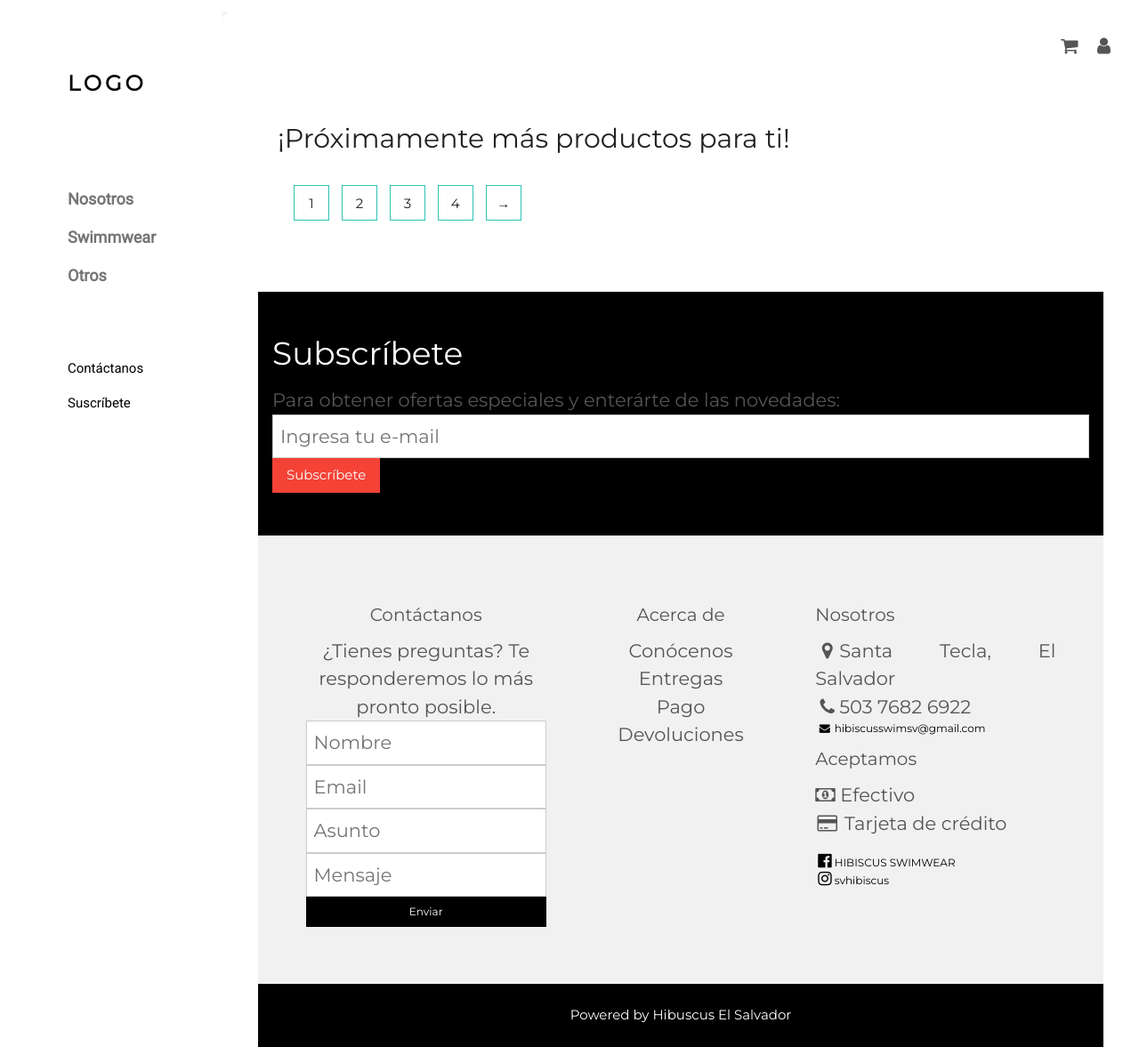
After one commit to fadiaz4/ProyectoFinalManganeso, a Flask app: page /swimmwear2 in a window 1280 px wide. The commit adds this page. Shown: the whole page at 89% size. Run offline with Flask 2, Linux system fonts and the light colour scheme.

Commit message:
cambiosVane

```diff
--- a/app.py
+++ b/app.py
@@ -43,5 +43,10 @@ def checkout():
     return render_template("checkout.html")
 
 
+@app.route("/swimmwear2")
+def swimmwear2():
+    return render_template("swimmwear2.html")
+
+
 if __name__ == "__main__":
     app.run(debug=True)
--- a/static/main.css
+++ b/static/main.css
@@ -419,7 +419,8 @@ h3 {
 /* ---- all products page----*/
 
 .small-container h2 {
-  margin: auto;
+  margin-bottom: -2%;
+  margin-left: 20%;
   color: #222222;
 }
 
--- /dev/null
+++ b/templates/swimmwear2.html
@@ -0,0 +1,195 @@
+<!DOCTYPE html>
+<html>
+
+<head>
+    <meta charset="UTF-8">
+    <meta name="viewport" content="width=device-width, initial-scale=1.0">
+    <title>Hibiscus El Salvador</title>
+    <link rel="stylesheet" href="/static/main.css" />
+    <link <link rel="preconnect" href="https://fonts.gstatic.com">
+    <link href="https://fonts.googleapis.com/css2?family=Poppins:wght@300;400;500;600;700&display=swap"
+        rel="stylesheet">>
+    <link rel="stylesheet" href="https://stackpath.bootstrapcdn.com/font-awesome/4.7.0/css/font-awesome.min.css">
+    <link rel="stylesheet" href="https://www.w3schools.com/w3css/4/w3.css">
+    <link rel="stylesheet" href="https://fonts.googleapis.com/css?family=Roboto">
+    <link rel="stylesheet" href="https://fonts.googleapis.com/css?family=Montserrat">
+    <link rel="stylesheet" href="https://cdnjs.cloudflare.com/ajax/libs/font-awesome/4.7.0/css/font-awesome.min.css">
+    <link href="https://unpkg.com/ionicons@4.5.10-0/dist/css/ionicons.min.css" rel="stylesheet">
+    <style>
+        .w3-sidebar a {
+            font-family: "Roboto", sans-serif
+        }
+
+        body,
+        h1,
+        h2,
+        h3,
+        h4,
+        h5,
+        h6,
+        .w3-wide {
+            font-family: "Montserrat", sans-serif;
+        }
+    </style>
+</head>
+
+<body class="w3-content" style="max-width:1200px">
+
+    <!-- Sidebar -->
+    <nav class="w3-sidebar w3-bar-block w3-white w3-collapse w3-top" style="z-index:3;width:250px" id="mySidebar">
+        <div class="w3-container w3-display-container w3-padding-16">
+            <i onclick="w3_close()" class="fa fa-remove w3-hide-large w3-button w3-display-topright"></i>
+            <h3 class="w3-wide"><b>LOGO</b></h3>
+        </div>
+        <div class="w3-padding-64 w3-large w3-text-grey" style="font-weight:bold">
+            <a href="./#Conócenos" class="w3-bar-item w3-button">Nosotros</a>
+            <a href="{{url_for('swimmwear')}}" class="w3-bar-item w3-button">Swimmwear</a>
+            <a href="{{url_for('otros')}}" class="w3-bar-item w3-button">Otros</a>
+        </div>
+        <a href="#footer" class="w3-bar-item w3-button w3-padding">Contáctanos</a>
+        <a href="javascript:void(0)" class="w3-bar-item w3-button w3-padding"
+            onclick="document.getElementById('newsletter').style.display='block'">Suscríbete</a>
+    </nav>
+
+    <!-- Menú de arriba en pantallas pequeñas -->
+    <header class="w3-bar w3-top w3-hide-large w3-black w3-xlarge">
+        <div class="w3-bar-item w3-padding-24 w3-wide">LOGO</div>
+        <a href="javascript:void(0)" class="w3-bar-item w3-button w3-padding-24 w3-right" onclick="w3_open()"><i
+                class="fa fa-bars"></i></a>
+    </header>
+
+    <!-- Abriendo la sidebar en pantallas pequeñas-->
+    <div class="w3-overlay w3-hide-large" onclick="w3_close()" style="cursor:pointer" title="close side menu"
+        id="myOverlay"></div>
+
+    <!-- Contenido de la página -->
+    <div class="w3-main" style="margin-left:250px">
+
+        <!-- Lanzar contenido en pantallas pequeñas -->
+        <div class="w3-hide-large" style="margin-top:83px"></div>
+
+        <!-- Encabezado superior -->
+        <!-- Encabezado superior -->
+        <header class="w3-container w3-xlarge">
+            <div class="nav">
+                <a href="./" target="_blank">Hibiscus El Salvador</a>
+                <div id="headerM">
+                    <p class="w3-right">
+                        <a href="{{url_for('cart')}}"><i class="fa fa-shopping-cart w3-margin-right"></i></a>
+                        <a href="{{url_for('login')}}"><i class="fa fa-user w3-margin-right"></i></a>
+                    </p>
+                </div>
+            </div>
+        </header>
+
+        <!-- Sección de trajes de baño -->
+        <div class="small-container">
+            <div class="row row-2">
+                <h2>¡Próximamente más productos para ti!</h2>
+            </div>
+
+            <!---numero de aparte de abajo de página-->
+            <div class="page-btn">
+                <a href="swimmwear">
+                    <span>1</span>
+                </a>
+                <a href="swimmwear2">
+                    <span>2</span>
+                </a>
+                <a href="swimmwear2">
+                    <span>3</span>
+                </a>
+                <a href="swimmwear2">
+                    <span>4</span>
+                </a>
+                <a href="swimmwear2">
+                    <span>&#8594</span>
+                </a>
+            </div>
+        </div>
+
+
+
+        <!-- Sección de suscripción -->
+        <div class="w3-container w3-black w3-padding-32">
+            <h1>Subscríbete</h1>
+            <p>Para obtener ofertas especiales y enterárte de las novedades:</p>
+            <p><input class="w3-input w3-border" type="text" placeholder="Ingresa tu e-mail" style="width:100%"></p>
+            <button type="button" class="w3-button w3-red w3-margin-bottom">Subscríbete</button>
+        </div>
+        <!-- Pie de página -->
+        <footer class="w3-padding-64 w3-light-grey w3-small w3-center" id="footer">
+            <div class="w3-row-padding">
+                <div class="w3-col s4">
+                    <h4>Contáctanos</h4>
+                    <p>¿Tienes preguntas? Te responderemos lo más pronto posible.</p>
+                    <form action="/action_page.php" target="_blank">
+                        <p><input class="w3-input w3-border" type="text" placeholder="Nombre" name="Nombre" required>
+                        </p>
+                        <p><input class="w3-input w3-border" type="text" placeholder="Email" name="Email" required></p>
+                        <p><input class="w3-input w3-border" type="text" placeholder="Asunto" name="Asunto" required>
+                        </p>
+                        <p><input class="w3-input w3-border" type="text" placeholder="Mensaje" name="Mensaje" required>
+                        </p>
+                        <button type="submit" class="w3-button w3-block w3-black">Enviar</button>
+                    </form>
+                </div>
+
+                <div class="w3-col s4">
+                    <h4>Acerca de</h4>
+                    <p><a href="./Conócenos">Conócenos</a></p>
+                    <p><a href="./#Entregas">Entregas</a></p>
+                    <p><a href="./#Pago">Pago</a></p>
+                    <p><a href="./#Devoluciones">Devoluciones</a></p>
+                </div>
+
+                <div class="w3-col s4 w3-justify">
+                    <h4>Nosotros</h4>
+                    <p><i class="fa fa-fw fa-map-marker"></i>Santa Tecla, El Salvador</p>
+                    <p><i class="fa fa-fw fa-phone"></i>503 7682 6922</p>
+                    <a href="mailto:hibiscusswimsv@gmail.com"><i class="fa fa-fw fa-envelope"></i>
+                        hibiscusswimsv@gmail.com</a>
+                    <h4>Aceptamos</h4>
+                    <p><i class="fa fa-money aria-hidden=true"></i> Efectivo</p>
+                    <p><i class="fa fa-fw fa-credit-card"></i> Tarjeta de crédito</p>
+                    <br>
+                    <a href="https://www.facebook.com/svhibiscus" target="_blank"><i
+                            class="fa fa-facebook-official w3-hover-opacity w3-large"></i> HIBISCUS
+                        SWIMWEAR</a>
+                    <br>
+                    <a href="https://www.instagram.com/svhibiscus/" target="_blank"><i
+                            class="fa fa-instagram w3-hover-opacity w3-large"></i> svhibiscus
+
+                    </a>
+                </div>
+            </div>
+        </footer>
+
+        <div class="w3-black w3-center w3-padding-24">Powered by Hibuscus El Salvador</a></div>
+
+        <!-- Contenido del final de la página -->
+    </div>
+
+    <!-- Suscripción -->
+    <div id="newsletter" class="w3-modal">
+        <div class="w3-modal-content w3-animate-zoom" style="padding:32px">
+            <div class="w3-container w3-white w3-center">
+                <i onclick="document.getElementById('newsletter').style.display='none'"
+                    class="fa fa-remove w3-right w3-button w3-transparent w3-xxlarge"></i>
+                <h2 class="w3-wide">SUSCRÍBETE</h2>
+                <p>Únete a nuestra lista de correo para recibir actualizaciones sobre nuevas colecciones y ofertas
+                    especiales.
+                </p>
+                <p><input class="w3-input w3-border" type="text" placeholder="Enter e-mail"></p>
+                <button type="button" class="w3-button w3-padding-large w3-red w3-margin-bottom"
+                    onclick="document.getElementById('newsletter').style.display='none'">Subscribe</button>
+            </div>
+        </div>
+    </div>
+    <script src="/static/cart.js"></script>
+    <script src="{{url_for('static', filename='preload.js')}}"></script>
+    <script src="{{url_for('static', filename='main.js')}}"></script>
+    <script src="https://unpkg.com/ionicons@4.5.10-0/dist/ionicons.js"></script>
+</body>
+
+</html>
```
Also changed, not shown: templates/swimmwear.html (+15 -12 lines).
